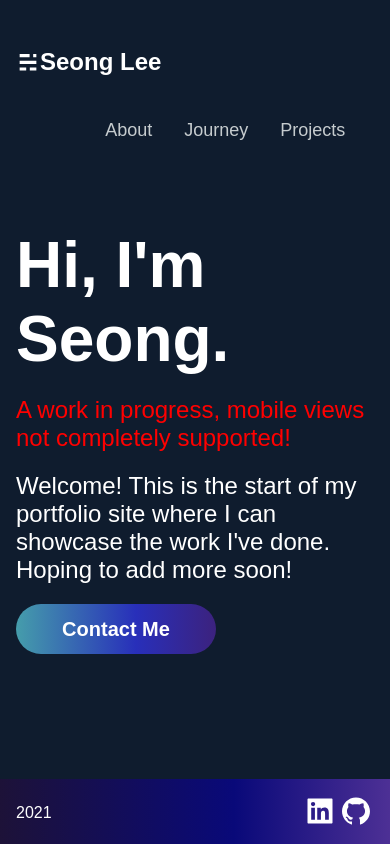
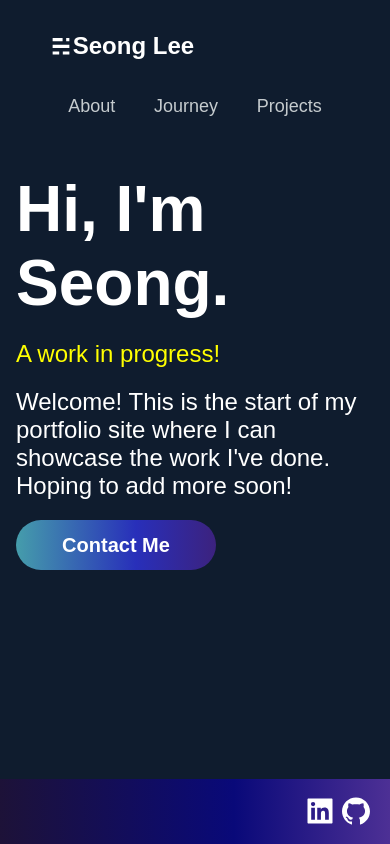
Before and after one commit to GitFlowin/personal-portfolio, a Next.js app: page / in a window 390 px wide. Built offline with nearby package versions, Linux system fonts and the light colour scheme.

Commit message:
Redo grid, start on divier, fix header mobile view

```diff
--- /dev/null
+++ b/src/components/Divider/Divider.js
@@ -0,0 +1,7 @@
+import { Container } from "./DividerStyles";
+
+const Divider = () => {
+  return <Container />;
+};
+
+export default Divider;
--- /dev/null
+++ b/src/components/Divider/DividerStyles.js
@@ -0,0 +1,8 @@
+import styled from "styled-components";
+
+export const Container = styled.hr`
+  display: grid;
+  border-top: 8px solid green;
+  border-radius: 5px;
+  width: 100px;
+`;
--- a/src/components/Footer/Footer.js
+++ b/src/components/Footer/Footer.js
@@ -4,15 +4,6 @@ import { AiFillGithub, AiFillLinkedin } from "react-icons/ai";
 const Footer = () => {
   return (
     <Container>
-      <div
-        style={{
-          display: "flex",
-          alignItems: "center",
-          color: "white",
-        }}
-      >
-        <p>{new Date().getFullYear()}</p>
-      </div>
       {/* Social Links */}
       <SocialDiv>
         <SocialIcon href="https://www.linkedin.com/in/seong-lee/">
--- a/src/components/Footer/FooterStyles.js
+++ b/src/components/Footer/FooterStyles.js
@@ -5,10 +5,10 @@ export const Container = styled.div`
   grid-template-columns: repeat(10, 1fr);
   grid-template-rows: 1fr;
   padding: 1rem;
-  position: fixed;
-  height: 65px;
+  position: absolute;
   bottom: 0;
   left: 0;
+  height: 65px;
   width: 100%;
   background-image: ${(props) => props.theme.colors.gradient1};
 
@@ -19,7 +19,7 @@ export const Container = styled.div`
 `;
 
 export const SocialDiv = styled.div`
-  grid-area: 1 / 10 / 2 / 10;
+  grid-area: 1 / 9 / 1 / 10;
   display: flex;
   align-items: center;
   justify-content: space-around;
--- a/src/components/Header/Header.js
+++ b/src/components/Header/Header.js
@@ -8,13 +8,7 @@ const Header = () => {
       {/* Logo */}
       <LogoDiv>
         <Link href="/">
-          <a
-            style={{
-              display: "flex",
-              alignItems: "center",
-              justifyContent: "center",
-            }}
-          >
+          <a>
             <Title>
               <DiGhostSmall />
               <span>Seong Lee</span>
--- a/src/components/Header/HeaderStyles.js
+++ b/src/components/Header/HeaderStyles.js
@@ -2,28 +2,24 @@ import styled from "styled-components";
 
 export const Container = styled.div`
   display: grid;
-  grid-template-columns: repeat(10, 1fr);
-  grid-template-rows: 1fr;
-  padding: 1rem;
+  grid-template-columns: repeat(10, minmax(0, 1fr));
   padding-top: 2rem;
 
   @media ${(props) => props.theme.breakpoints.sm} {
-    display: grid;
-    grid-template-columns: repeat(5, 1fr);
-    grid-template-rows: repeat(2, 60px);
-    grid-column-gap: 0.5rem;
-    grid-row-gap: 0.5rem;
+    grid-template-columns: repeat(8, minmax(0, 1fr));
+    grid-template-rows: repeat(2, minmax(0, 1fr));
+    row-gap: 2rem;
   }
 `;
 
 export const LogoDiv = styled.div`
-  grid-area: 1 / 1 / 2 / 3;
+  grid-area: 1 / 2 / 1 / 3;
   display: flex;
   flex-direction: row;
   align-content: center;
 
   @media ${(props) => props.theme.breakpoints.sm} {
-    grid-area: 1 / 1 / 2 / 4;
+    grid-area: 1 / 2 / 1 / 3;
   }
 `;
 
@@ -31,16 +27,17 @@ export const Title = styled.h2`
   display: flex;
   align-items: center;
   color: white;
+  white-space: nowrap;
 `;
 
 export const Nav = styled.ul`
-  grid-area: 1 / 8 / 2 / 11;
+  grid-area: 1 / 8 / 2 / 10;
   display: flex;
   align-items: center;
   justify-content: space-around;
 
   @media ${(props) => props.theme.breakpoints.sm} {
-    grid-area: 2 / 2 / 3 / 5;
+    grid-area: 2 / 2 / 3 / 8;
   }
 `;
 
--- a/src/components/Hero/Hero.js
+++ b/src/components/Hero/Hero.js
@@ -9,14 +9,15 @@ const Hero = () => {
     <Container>
       <HeroDiv>
         <HeroTitle>Hi, I&apos;m Seong.</HeroTitle>
-        <HeroDescription style={{ color: "red" }}>
-          A work in progress, mobile views not completely supported!
+        <HeroDescription style={{ color: "yellow" }}>
+          A work in progress!
         </HeroDescription>
         <HeroDescription>
           Welcome! This is the start of my portfolio site where I can showcase
           the work I&apos;ve done. Hoping to add more soon!
         </HeroDescription>
-        <a href="mailto:seonglee9211@gmail.com">
+        <a>
+          {/* href="mailto:seonglee9211@gmail.com" */}
           <Button>Contact Me</Button>
         </a>
       </HeroDiv>
--- a/src/components/Hero/HeroStyles.js
+++ b/src/components/Hero/HeroStyles.js
@@ -3,9 +3,9 @@ import styled from "styled-components";
 export const Container = styled.div`
   display: grid;
   grid-template-columns: repeat(10, 1fr);
-  grid-template-rows: 1fr;
   padding: 1rem;
   padding-top: 8rem;
+  margin-bottom: 100px;
   color: white;
 
   @media ${(props) => props.theme.breakpoints.sm} {
--- a/src/components/Layout/Layout.js
+++ b/src/components/Layout/Layout.js
@@ -4,11 +4,13 @@ import Footer from "../Footer/Footer";
 
 const Layout = ({ children }) => {
   return (
-    <Container>
+    <>
       <Header />
-      <main>{children}</main>
+      <Container>
+        <main>{children}</main>
+      </Container>
       <Footer />
-    </Container>
+    </>
   );
 };
 
--- a/src/pages/index.js
+++ b/src/pages/index.js
@@ -1,3 +1,4 @@
+import Divider from "../components/Divider/Divider";
 import Head from "next/head";
 import Layout from "../components/Layout/Layout";
 import Hero from "../components/Hero/Hero";
@@ -12,6 +13,7 @@ export default function Home() {
       </Head>
       <Layout>
         <Hero />
+        {/* <Divider /> */}
       </Layout>
     </>
   );
```
